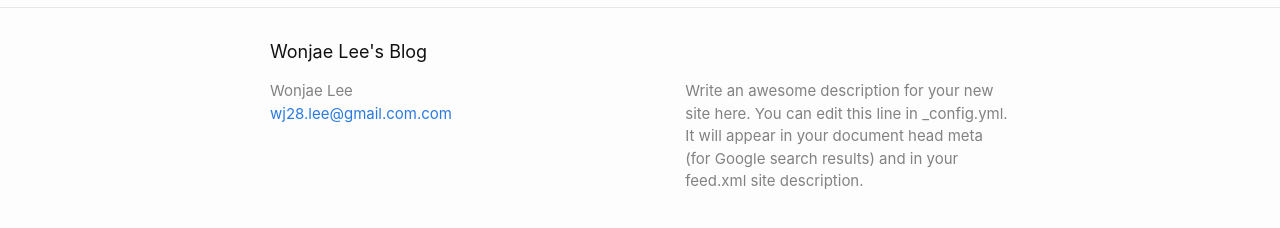
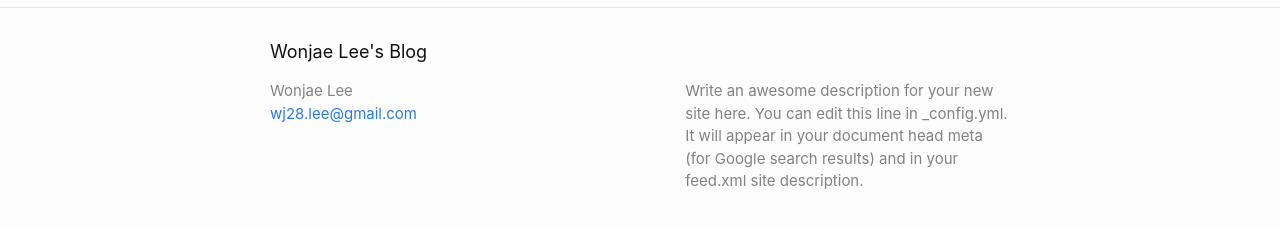
Before and after one commit to wj28lee/wj28lee.github.io, a Jekyll site: the page built from History.markdown, in a window 1280 px wide and 900 px high, scrolled down 3793 px. Shown: the part 647-875 px from the top of the window. Built offline with Jekyll 4.4.1, drawn with Linux system fonts in a browser that asks for light colours; our own code applies the rules of GitHub Pages for plain Markdown files.

Commit message:
minor change
Signed-off-by: root <Wonjae Lee>

```diff
--- a/_config.yml
+++ b/_config.yml
@@ -1,6 +1,6 @@
 title: Wonjae Lee's Blog
 author: Wonjae Lee
-email: wj28.lee@gmail.com.com
+email: wj28.lee@gmail.com
 description: > # this means to ignore newlines until "twitter_username:"
   Write an awesome description for your new site here. You can edit this
   line in _config.yml. It will appear in your document head meta (for
```
Also changed, not shown: _posts.bak/2016-05-19-super-short-article.md (renamed from _posts/2016-05-19-super-short-article.md), _posts.bak/2016-05-20-my-example-post.md (renamed from _posts/2016-05-20-my-example-post.md), _posts.bak/2016-05-20-super-long-article.md (renamed from _posts/2016-05-20-super-long-article.md), _posts.bak/2016-05-20-this-post-demonstrates-post-content-styles.md (renamed from _posts/2016-05-20-this-post-demonstrates-post-content-styles.md), _posts.bak/2016-05-20-welcome-to-jekyll.md (renamed from _posts/2016-05-20-welcome-to-jekyll.md).
